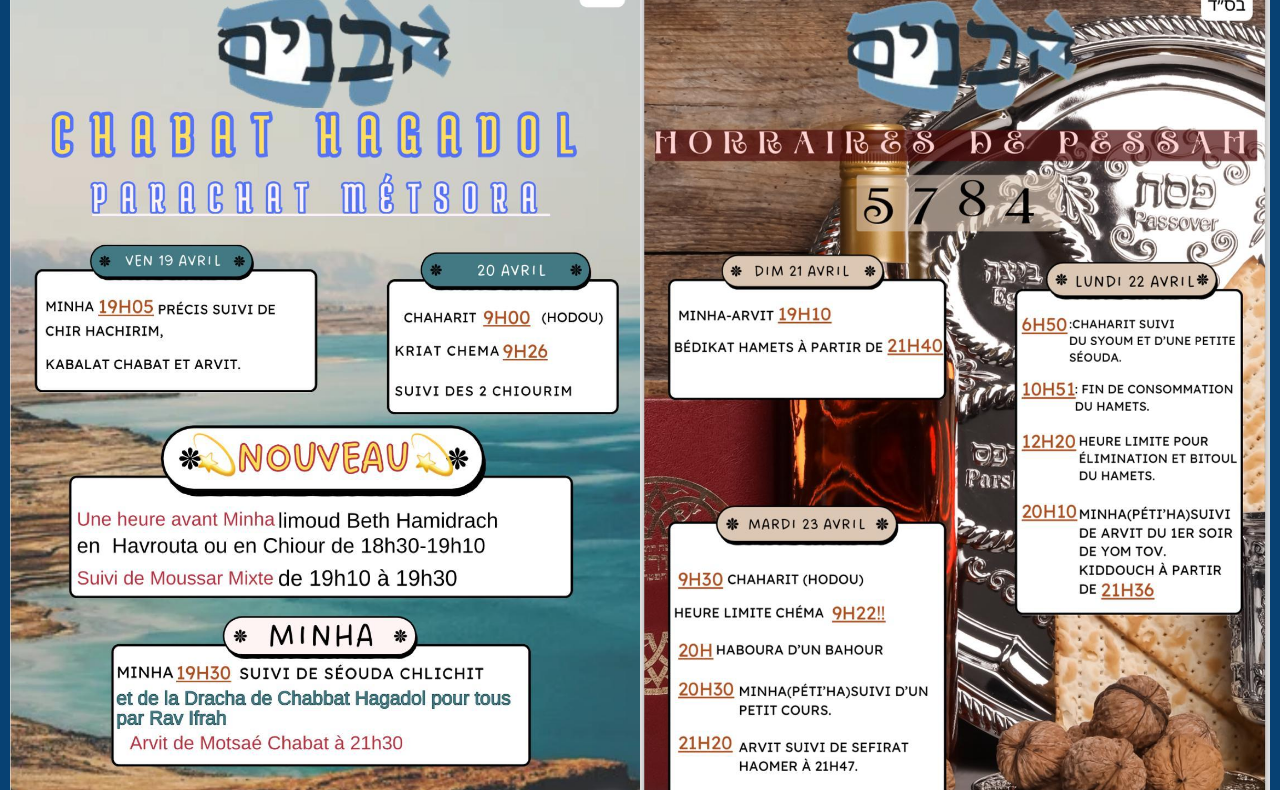
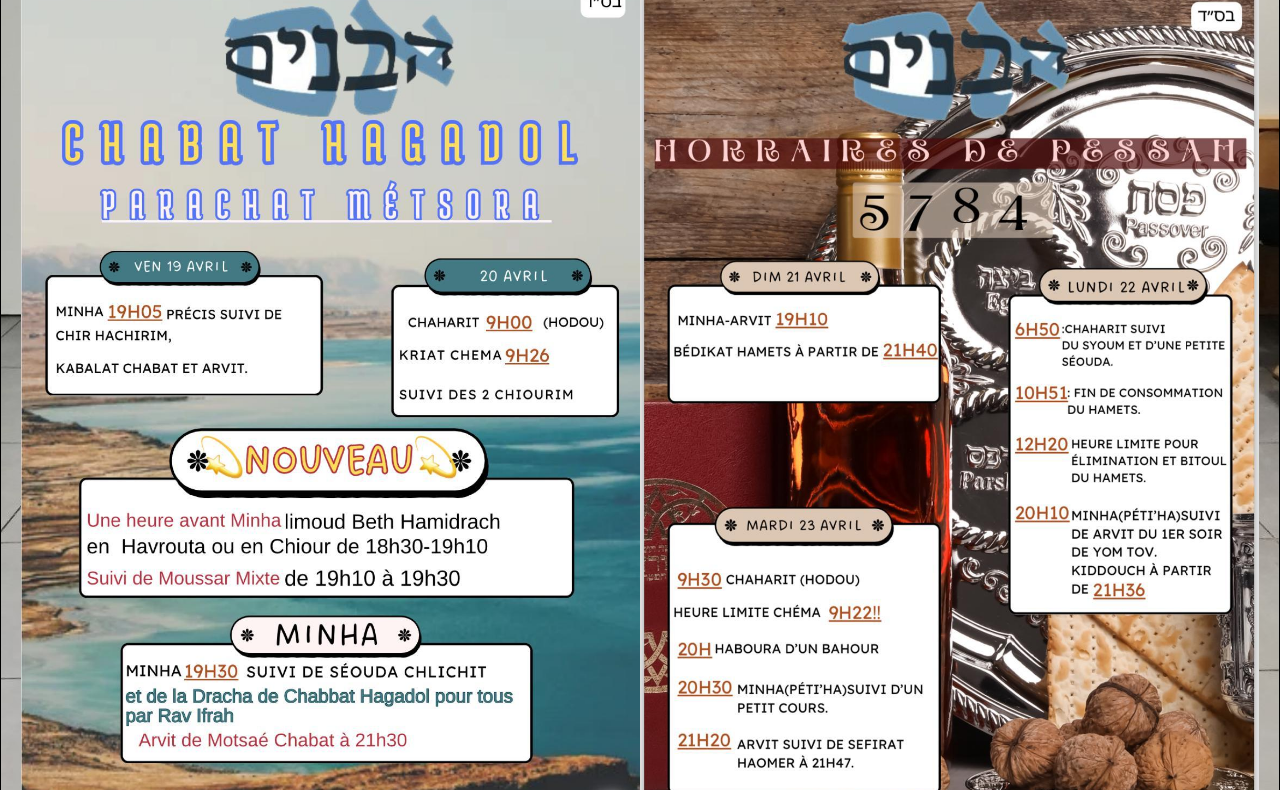
Before and after one commit to Emhabanimprojetho/tfila, a plain HTML site: page index.html in a window 1280 px wide. Shown: the part 675-1465 px from the top of the page. Drawn offline with nearby package versions, Linux system fonts and the light colour scheme.

Commit message:
Update style.css

```diff
--- a/style.css
+++ b/style.css
@@ -67,8 +67,9 @@ html {
  background-attachment: fixed;
  background-position: top;
  background-size:cover;
-border: 10px solid #074173 ;
-    border-radius: 100px;
+border: 1px solid black;
+  border-radius:50px;
+  padding:20px;
  scroll-behavior: smooth;
  }
  #tit{text-align: center;
```
